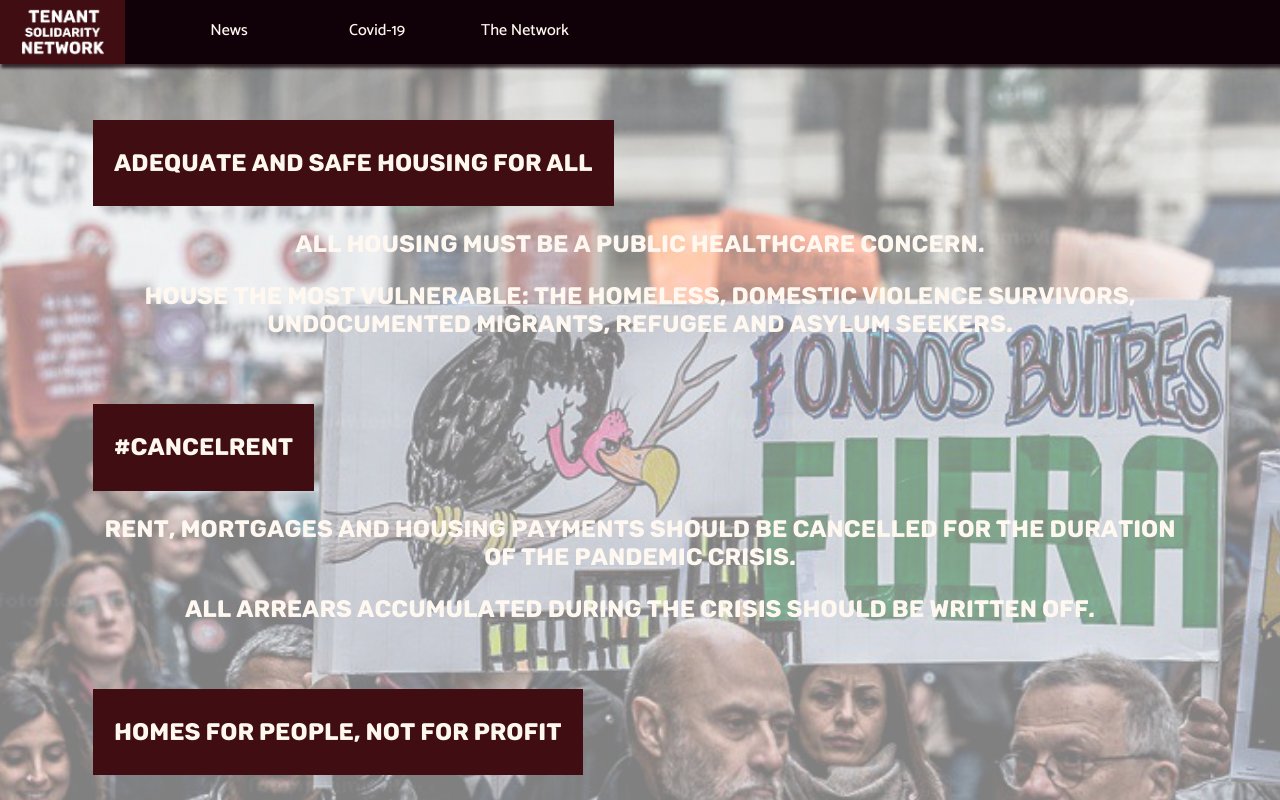
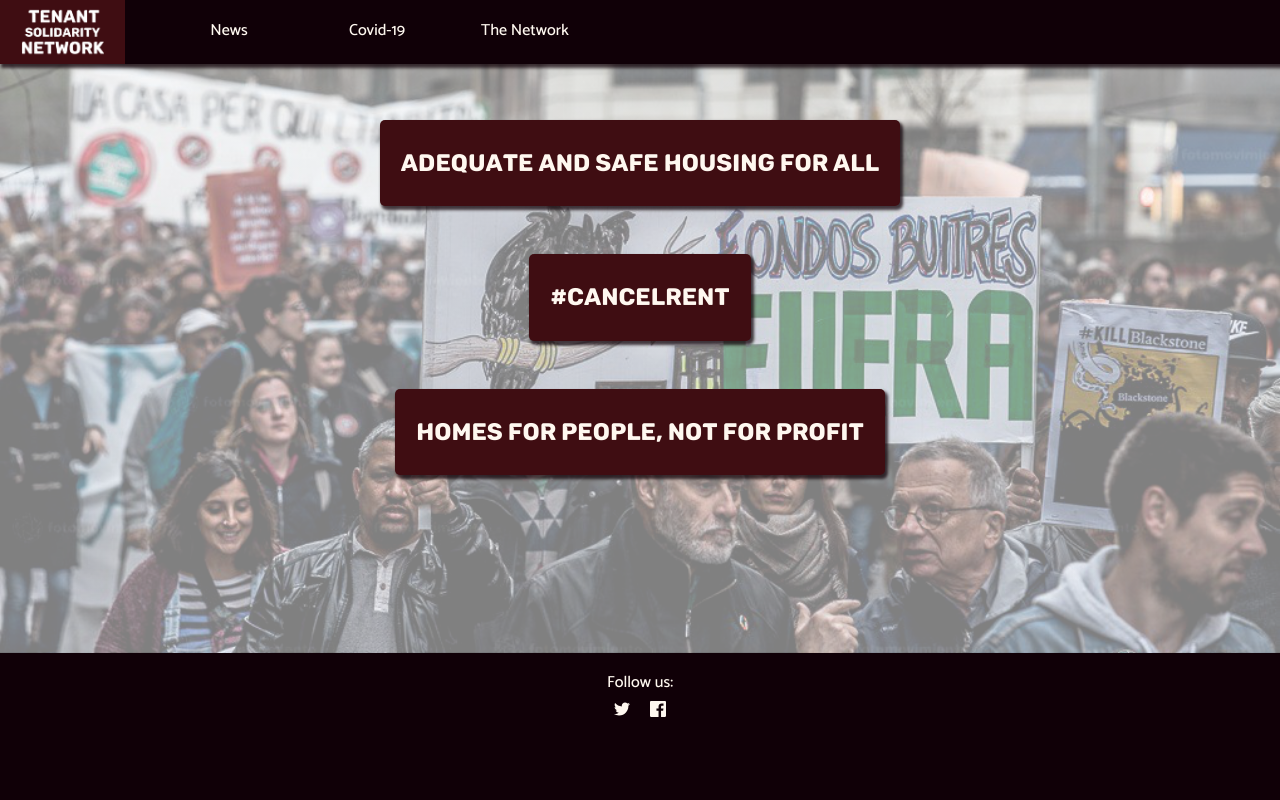
Before and after one commit to jsrois/w-concept, a React app: page /covid19-demands in a window 1280 px wide. Shown: the top 800 px of the page. Built offline with nearby package versions, Linux system fonts and the light colour scheme.

Commit message:
Collapse demands and make them seem clickable

```diff
--- a/src/components/demandsPage.tsx
+++ b/src/components/demandsPage.tsx
@@ -3,7 +3,7 @@ import * as React from "react";
 export const DemandsPage = (): JSX.Element =>
     <div className="demands-content hero-image">
         <div className="hero-text">
-            <div className="second hero-text__phrase">
+            <div className="second hero-text__phrase hero-text__phrase--collapse">
                 <p className="title">Adequate and safe housing for all</p>
                 <div className="description">
                     <p>All housing must be a public healthcare concern.</p>
@@ -11,7 +11,7 @@ export const DemandsPage = (): JSX.Element =>
                         refugee and asylum seekers.</p>
                 </div>
             </div>
-            <div className="first hero-text__phrase">
+            <div className="first hero-text__phrase hero-text__phrase--collapse">
                 <p className="title">#CancelRent</p>
                 <p className="description">
                     <p>Rent, mortgages and housing payments should be cancelled for the duration of the pandemic
@@ -19,7 +19,7 @@ export const DemandsPage = (): JSX.Element =>
                     <p>All arrears accumulated during the crisis should be written off.</p>
                 </p>
             </div>
-            <div className="third hero-text__phrase">
+            <div className="third hero-text__phrase hero-text__phrase--collapse">
                 <p className="title">Homes for people, not for profit</p>
                 <div className="description">
                     <p>Expropriation of empty or misused private housing, including short term holiday rentals.</p>
--- a/src/styles/_mixins.scss
+++ b/src/styles/_mixins.scss
@@ -7,3 +7,9 @@
     background-color: $color;
   }
 }
+
+@mixin with-shadow {
+  -webkit-box-shadow: 2px 3px 3px 1px $color3-shadow;
+  -moz-box-shadow: 2px 3px 3px 1px $color3-shadow;
+  box-shadow: 2px 3px 3px 1px $color3-shadow;
+}
--- a/src/styles/demands-content.scss
+++ b/src/styles/demands-content.scss
@@ -30,10 +30,7 @@
 
   &__phrase {
 
-    width: 90%;
-    padding: 0 24px;
     border-radius: 3px;
-    margin-bottom: 18px;
 
     .title {
       background-color: $color2;
@@ -41,10 +38,22 @@
       line-height: 3.6;
       padding: 0 21.3px;
       width: max-content;
+      border-radius: 5px;
+      cursor: pointer;
+      @include background-fades-on-hover-to($color1);
+      @include with-shadow;
 
     }
 
-    @include background-fades-on-hover-to($color1);
+    .description {
+      display: none;
+    }
+
+    &--expand {
+      width: 90%;
+      padding: 0 24px;
+    }
+
 
   }
 }
```
